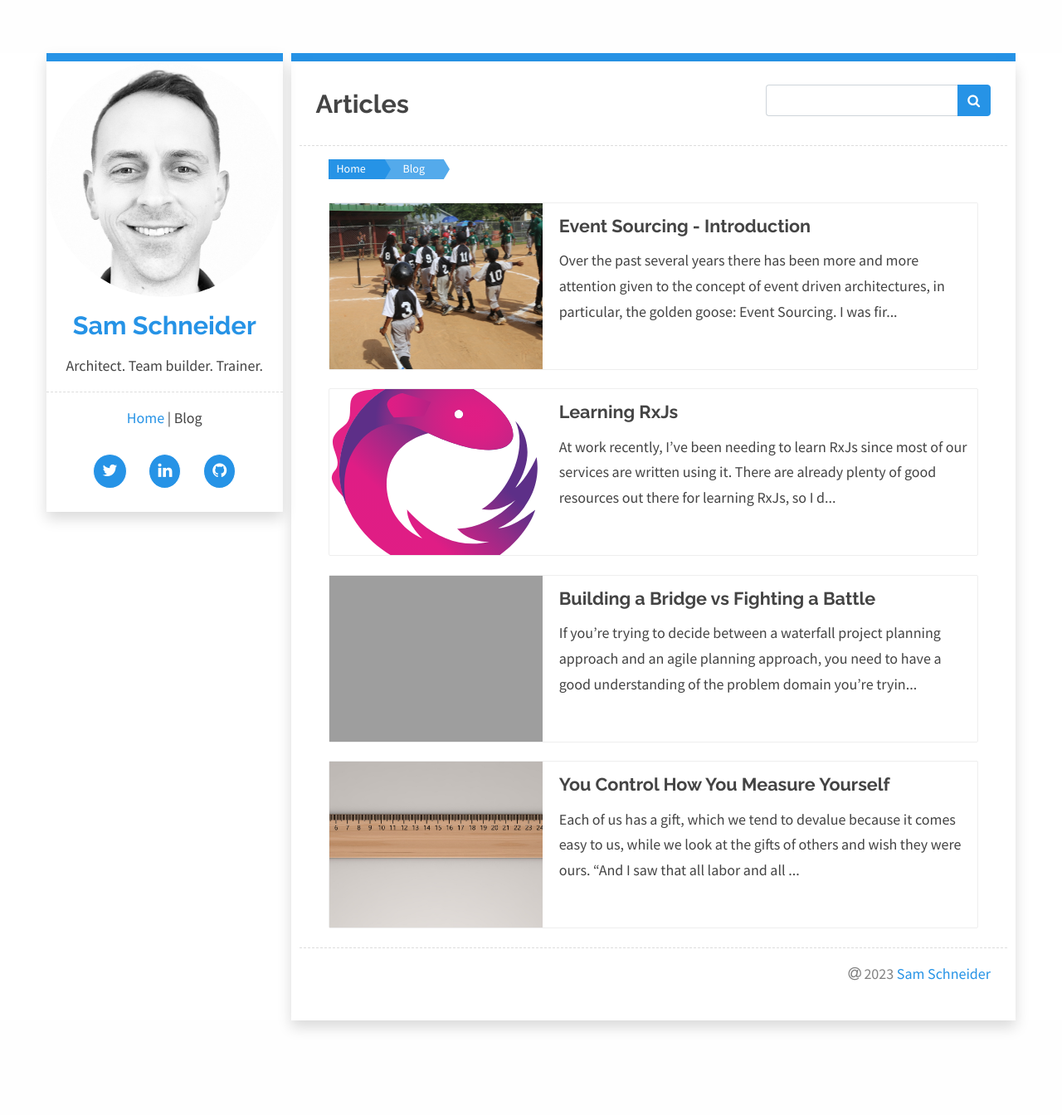
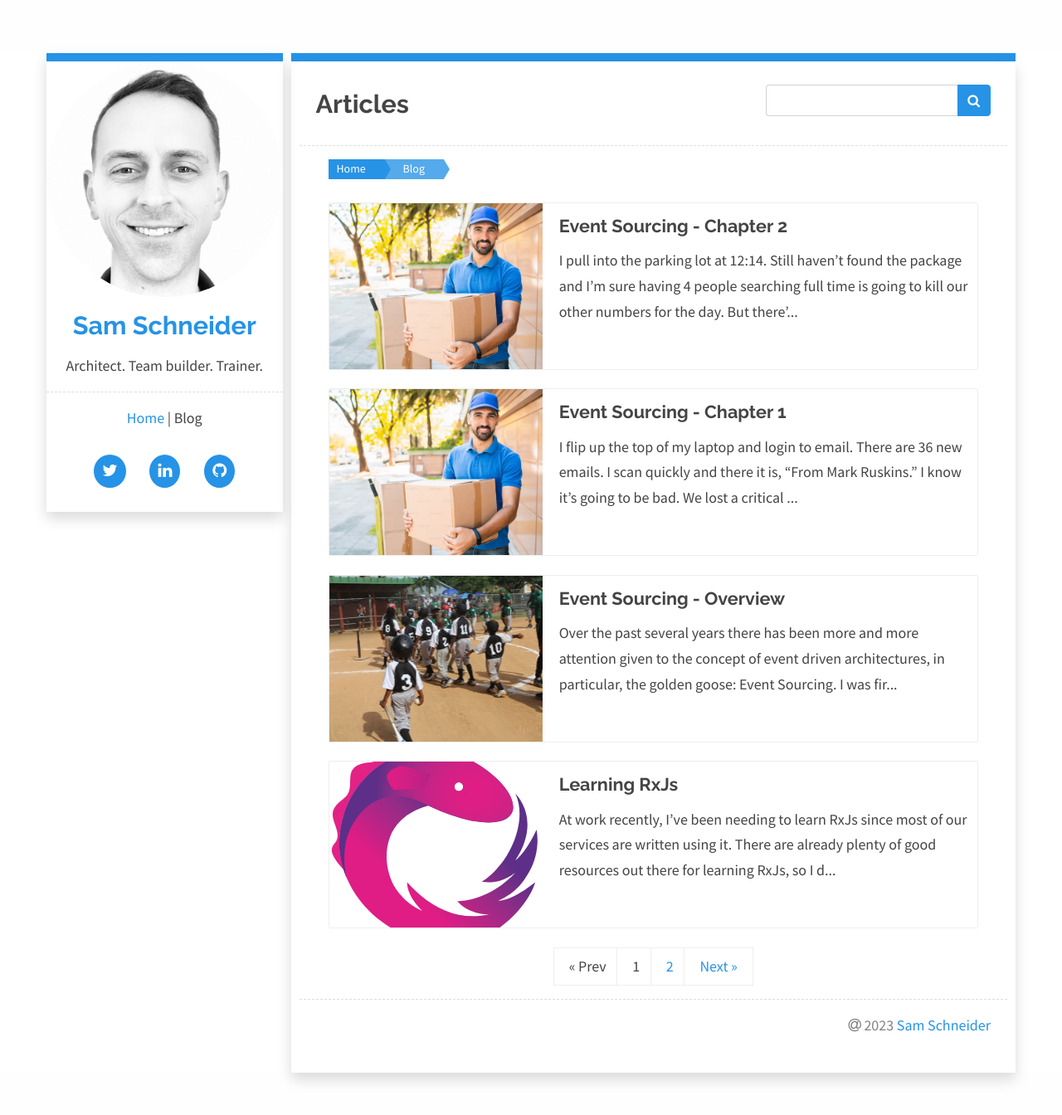
Before and after one commit to samdotme/samdotme.github.io, a Jekyll site: the page built from blog/index.html, in a window 1280 px wide and 1357 px high. Shown: the top 1344 px of the window at 83% size. Built offline with Jekyll 4.4.1, drawn with Linux system fonts in a browser that asks for light colours; the list of posts is cut into pages by our own code; part of the change alters nothing that is shown; grey boxes are pictures that could not be loaded.

Commit message:
Completed drafts for chapters 1 and 2.

```diff
--- a/_posts/2023-08-04-event-sourcing-introduction.md
+++ b/_posts/2023-08-04-event-sourcing-introduction.md
@@ -1,10 +1,11 @@
 ---
-title: Event Sourcing - Introduction
+title: Event Sourcing - Overview
 image: /assets/images/nicole-green-Xk4PNPdmPw4-unsplash.jpg
 author: Sam Schneider
 categories:
   - technology
   - event-sourcing
+  - event-sourcing-tutorial
 layout: post
 ---
 
--- /dev/null
+++ b/_posts/2023-08-05-event-sourcing-chapter-1.md
@@ -0,0 +1,60 @@
+---
+title: Event Sourcing - Chapter 1
+image: /assets/images/package-delivery.jpg
+author: Sam Schneider
+categories:
+  - technology
+  - event-sourcing
+  - event-sourcing-tutorial
+layout: post
+---
+
+I flip up the top of my laptop and login to email. There are 36 new emails. I scan quickly and there it is, "From Mark Ruskins." I know it's going to be bad. We lost a critical shipment for the whole day yesterday, only finding it behind an office plant at the end of the day. I read through the contents, pretty much what I am used to by now, the phrases about "be held responsible" and "take a deep look at our systems." Good leaders work with their teams to understand and fix problems, bad leaders pass the problems to their subordinates and give deadlines when the problems are to be fixed. I don't have a good leader.
+
+I finish the email. If I didn't get so many like this it would probably affect me more, now I kinda just gloss over the familiar phrases. But there will a conference call later this week and that's when it'll actually be hard. Mark will wait until about 15 minutes into the meeting and then bring up the "issue that occured on April 27th." He will ask all kinds of penetrating questions so as make it clear that I have something seriously wrong in my operation, and that he has nothing to do with it.
+
+For a moment I consider quitting before the meeting. When people quit, the following accusation meetings are usually not quite as bad. But then I think of Jenny's volleyball hopes for this year. If I quit, we couldn't send her to All Saints and she'd have to try out for the local high school team. She tells me it would be fine, but I just can't do it.
+
+I also remember the pain of putting together a resume. I manage a warehouse. I'm supposed to talk about how I "reduced shipping costs by 35%" or "increased customer satisfaction by 22%" but I don't have any stats on any of that. All I know is that mostly I deal with angry customers who are waiting for shipments that I can't find. I could probably put together some numbers and pick a few positives and make it work, but I'd feel like a fake. As much as I hate getting these emails, the truth is, we're failing as a team. We can't seem to stay on top of what we're shipping or when.
+
+But whose fault is it? In the meetings it's always mine. I have to put together root cause analysis reports, which all pretty much say the same thing, "The status marked on the package was incorrect and then some terrible thing happened because of this. We will take greater care in the future." But how? How can you take greater care of a problem that you seem unable to fix? It's just words on a page.
+
+There's a knock at the door. It's Judy. She manages floor operations. We have a one on one in about 30 minutes, so this is probably bad.
+
+"Hey Judy, what's up?" I ask.
+
+"I think We've lost another shipment," she says. Is she more worried than me?
+
+I always pretend that my stomach hasn't dropped through the floor when I get news like this. I imagine my dad as me and try to guess what he would do. The Thursday status update just got about 40% more distasteful.
+
+"Which shipment?" I ask.
+
+"It's apparently an engagement ring," she says. It's value is about $3000, but there's a family cruise scheduled and this is the only ring his fiance wanted and now he's calling because it has been marked as "shipped" online for the past 6 days and he's wondering when it will arrive. He needs it in 2 days before they get on the plane. I checked our shipment manifest and I can't find it on there, so I don't think we actually shipped it. The status is "shipped" in the system though.
+
+I almost catch myself but I ask anyway, "Any idea when the status changed to 'shipped'?"
+
+She gives me that look. "All we have is a 'last updated date' in the system, but this shows as yesterday. I think someone accidentally saved a small edit to the shipment title when they were checking the status yesterday."
+
+My mind briefly drifts to my resignation letter, but I force myself to come back to the present.
+
+"Ok, let's pull some people to look," I say.
+
+This involves slowing down all our other shipments while 3-4 employees check all the likely spots. She groans. It's going to make all our other delivery numbers look even worse. But what can we do?
+
+I decide to take a walk out onto the warehouse floor myself. Who knows, maybe I'll find the package somewhere? The shelves are stacked to the ceiling in typical warehouse fashion. Pickers are driving scissor lifts through various aisles looking for the right products to send to the packaging tables to fill various orders. We've spent considerable time optimizing the location of products on the shelves, trying to keep items that are typically ordered together in a geographical proximity. We've even brought in consultants. All of these activities have helped our baseline numbers for time to fill an order.
+
+We have an aging, but very expensive, computer system that makes your eyes spin when you first get into it. Once people become experts they know how to flip through each screen and where all the "gotchas" live. We end up completely relying on our in-house experts to manipulate the system cause none of us really understand it. I pretend to. I know the names of all the modules. Crazy names like "M120" which is the shipping module, and "M365" which is the packaging module. It makes your head spin when one of the experts begins to talk, "I dropped into M220 but couldn't find the shipment, so I created a compensating shipment in M650 but that ended up not being needed..."
+
+I see Judy already talking to the team that has been pulled from their picking jobs. They have that resigned look on your face that workers get sometime when they've lost all hope for an organization but haven't quit yet. Maybe that's how I look when I talk to my bosses.
+
+I'm just about start looking under shelves for the missing package when my phone rings. I pull it out and it's my wife. What's she calling about? My mind ticks through the week's commitments and suddenly I remember, I agreed to have lunch with her and a visiting colleague of hers. What time is it? 10:20. Whew, that could have been bad. I answer.
+
+"Hey Honey, how's it going?"
+
+"I can't find the gift we brought back from Brazil for Adil," she says. "Any chance you know where we put that?"
+
+She's really good about bringing gifts to lunches with long-lost friends.
+
+"I think it's in the closet where we keep the kids' early birthday presents," I guess.
+
+Turns out I was right because she's quickly off the phone and I'm back to aimlessly looking under shelves.
--- /dev/null
+++ b/_posts/2023-08-10-event-sourcing-chapter-2.md
@@ -0,0 +1,78 @@
+---
+title: Event Sourcing - Chapter 2
+image: /assets/images/package-delivery.jpg
+author: Sam Schneider
+categories:
+  - technology
+  - event-sourcing
+  - event-sourcing-tutorial
+layout: post
+---
+
+I pull into the parking lot at 12:14. Still haven't found the package and I'm sure having 4 people searching full time is going to kill our other numbers for the day. But there's not a lot more I can do, and I promised Lily I'd keep our lunch appointment.
+
+Ever since we've been married, Lily has always been the one to keep up our friendships. It seems like we do lunch or dinner with someone at least once a week. Of course, with her job at the college, networking is probably more important than with what I do. Not that I think she's really networking. She just cares about people.
+
+As I start walking through the door I can smell roasted lamb from somewhere back in the restaurant. This was a smart appointment to keep. But suddenly realize I can't remember who we're meeting. I think Lily said he was a professor in Europe or something. Since she teaches in the business school, he must have something to do with that.
+
+I see Lily at the back of the restaurant. She puts up a hand and I acknowledge it. I see a middle aged man sitting across from her that looks like he trains for ultra-marathons or something. I sit down next to Lily and she motions to our guest.
+
+"Ben, do you remember Adil?"
+
+Whew, I dodged a bullet on forgetting his name, and actually, yes I do remember Adil. He and his wife and toddler spent Christmas afternoon at our house several years ago.
+
+"Hi, Adil," I say, "You're looking fantastic."
+
+He smiles and points to the menu, "We've already ordered for you. Lily said you would be in a hurry to get back to work today."
+
+How does she read me over the phone? Well, she probably already knew I wanted the lamb shwarma.
+
+"Yeah," I say, "we've had a lot of shipments get lost recently. Every time it happens it leads to mountains of paperwork and root cause analysis meetings for me."
+
+"Interesting," he says. "I assume you have an advanced computer system for tracking these things."
+
+"Yes, we do," I reply. "It was state of the art 15 years ago, and we still pay a mountain of cash every year to some consultants to keep it running on a recent version."
+
+"So you think you're employees are not trained correctly?" he asks.
+
+"We have a comprehensive training program. I review it each year to make sure it still covers our main operations."
+
+The food is already coming out. Lily knows how to order food. Talk turns to Adil's family, then to ours. I glance at my watch. I need to be getting back to the office.
+
+"One more question about your work Bill," Adil says.
+
+"Do you consider your warehouse as primarily stationary objects or primarily moving objects?"
+
+"Well, if you go in there pretty much everything is just sitting there on the shelves except for a few things being picked and packed. So I guess stationary."
+
+"How you make money?" Adil asks.
+
+"By shipping things out on time," I say.
+
+"So your data primarily tracks stationary objects, but the only thing you really care about from a business perspective is when the objects move," he says.
+
+"I guess that's right," I reply. I'm almost curious enough to ask more, but being late back to the warehouse wouldn't look good with a lost package.
+
+I stand up. "Sorry guys," I've got to go. "Bring your wife and daughter next time Adil, we'd love to have you for Christmas again."
+
+When I get back to the warehouse parking lot it's 12:58. There's a brand new Tesla in the parking lot that's not mine and none of our employees make enough to buy one. I make my way through the front doors and toward my office and I see through the window that someone is sitting in there. When I open the door the intruder turns and I realize my boss Gerald has come for a visit. I guess he couldn't wait for the Thursday meeting to get his criticism out. This is one of the downsides of being located 20 minutes from company headquarters.
+
+"1:03," he says, "I see that even a lost package isn't enough to give you a sense of urgency. Still up for late lunches."
+
+"A lost package can't be the only reason your here Gerald," I say.
+
+"You're right," he says. "Though this lost package happens to belong to the future son-in-law of one of the board members. This has gone to the very top. One or two more lost packages like this and you had better start prepping your resume."
+
+"We're not the only warehouse having issues with lost packages," I say. I know this because we have an annual warehouse managers weekend retreat and everyone complains about this.
+
+"Other warehouses are not your problem," he says. "This warehouse is the one you are held accountable for, and we are losing packages right and left. Your name is now known to the CEO and not in a positive light."
+
+He leans forward so that I can begin to smell his cologne.
+
+"I'm giving you a deadline to work out this issue with lost packages. You have 2 weeks. Figure it out or find another job."
+
+He stands up without waiting to see if I accept the deadline and leaves the room. If he was driving a Corvette you could probably hear the tires peel out of the parking lot.
+
+Judy walks in.
+
+"Oh dang," she says. "Well this is a bit late, but we found the package. It went out on the wrong truck. The driver just called and is bringing it back now."
```
